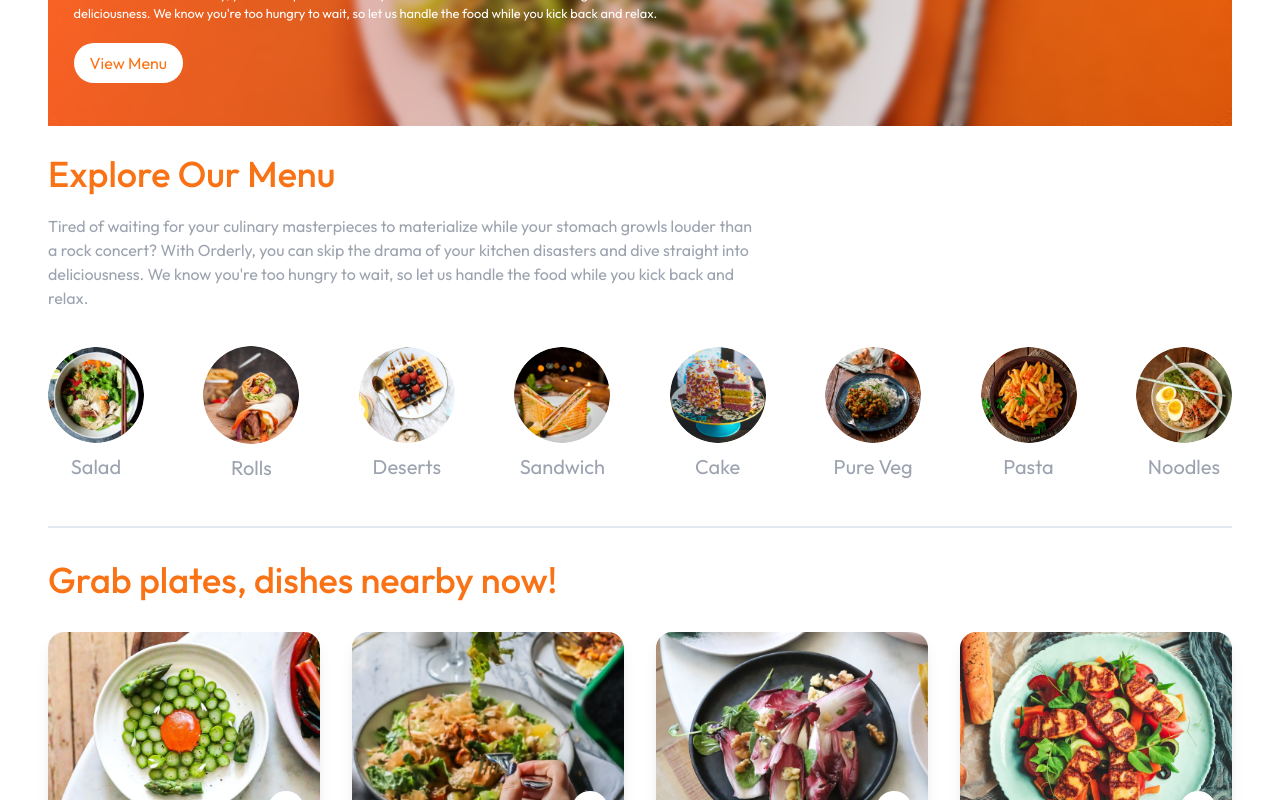
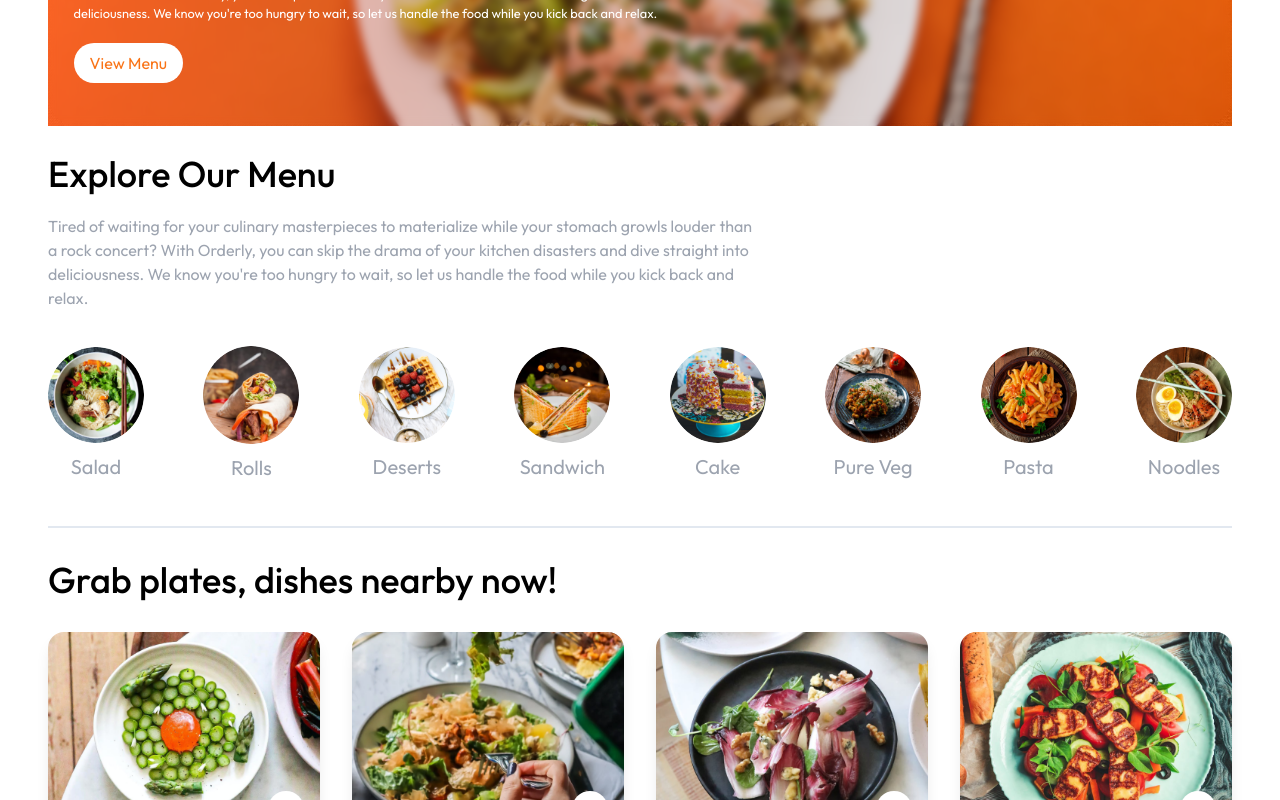
Before and after one commit to SudhanshuShrivastava04/Orderly, a React (Vite) app in the folder frontend/: page / in a window 1280 px wide. Shown: the part 437-1237 px from the top of the page. Built offline with nearby package versions, Linux system fonts and the light colour scheme; a web font is replaced by a local one.

Commit message:
(front-end): filter dishes according to categories

```diff
--- a/frontend/src/components/ExploreMenu.jsx
+++ b/frontend/src/components/ExploreMenu.jsx
@@ -4,7 +4,7 @@ import { menu_list } from "../assets/assets";
 const ExploreMenu = ({ category, setCategory }) => {
   return (
     <div className="flex flex-col gap-5 font-outfit" id="explore-menu">
-      <h1 className="text-4xl text-orange-500 font-medium">Explore Our Menu</h1>
+      <h1 className="text-4xl font-medium">Explore Our Menu</h1>
       <p className="max-w-[60%] text-gray-400">
         Tired of waiting for your culinary masterpieces to materialize while
         your stomach growls louder than a rock concert? With Orderly, you can
--- a/frontend/src/components/FoodDisplay.jsx
+++ b/frontend/src/components/FoodDisplay.jsx
@@ -7,11 +7,12 @@ const FoodDisplay = ({ category }) => {
   console.log(food_list);
   return (
     <div className="mt-6 font-outfit" id="food-display">
-      <h2 className="text-4xl text-orange-500 font-medium">
+      <h2 className="text-4xl  font-medium">
         Grab plates, dishes nearby now!
       </h2>
       <div className="grid grid-cols-[repeat(auto-fill,minmax(240px,1fr))] mt-8 gap-x-8 gap-y-12">
         {food_list.map((item, index) => {
+          if ((category === "All" || category === item.category)) {
             return (
               <FoodItem
                 key={index}
@@ -22,6 +23,7 @@ const FoodDisplay = ({ category }) => {
                 image={item.image}
               />
             );
+          }
         })}
       </div>
     </div>
--- a/frontend/src/context/StoreContext.jsx
+++ b/frontend/src/context/StoreContext.jsx
@@ -1,4 +1,4 @@
-import { createContext, useState } from "react";
+import { createContext, useEffect, useState } from "react";
 import { food_list } from "../assets/assets";
 
 export const StoreContext = createContext(null);
@@ -17,6 +17,10 @@ const StoreContextProvider = (props) => {
   const removeFromCart = (itemId) => {
     setCartItems((prev) => ({ ...prev, [itemId]: prev[itemId] - 1 }));
   };
+
+  useEffect(() => {
+    console.log(cartItems);
+  }, [cartItems]);
   const contextValue = {
     food_list,
     cartItems,
```
Lines whose indentation alone changed are shown as unchanged.
